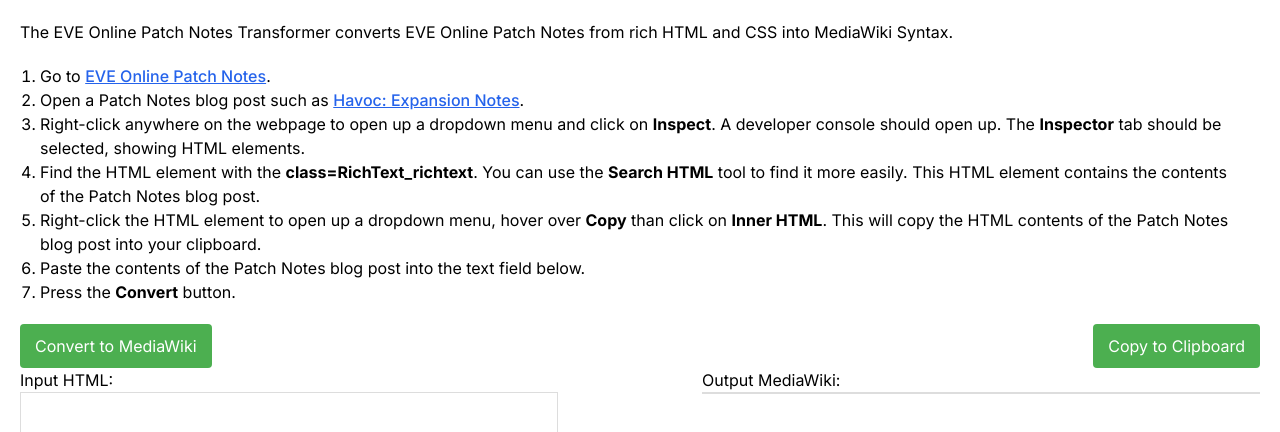
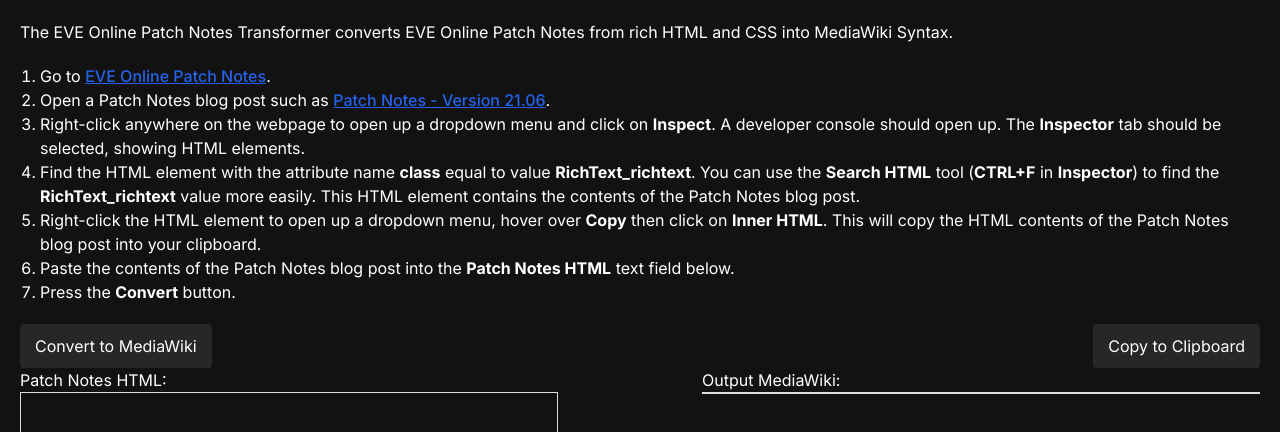
Before and after one commit to MaraArin/EVE-Online-Patch-Transformer, a Next.js app: page / in a window 1280 px wide. Shown: the top 432 px of the page. Built offline with nearby package versions, Linux system fonts and the light colour scheme.

Commit message:
Improved docs and added CSS dark theme

```diff
--- a/app/docs.tsx
+++ b/app/docs.tsx
@@ -27,9 +27,9 @@
           <a
             className="font-medium text-blue-600 underline dark:text-blue-500 hover:no-underline"
             target="_blank"
-            href="https://www.eveonline.com/news/view/havoc-expansion-notes"
+            href="https://www.eveonline.com/news/view/patch-notes-version-21-06"
           >
-            Havoc: Expansion Notes
+            Patch Notes - Version 21.06
           </a>
           .
         </li>
@@ -39,18 +39,18 @@
           <strong>Inspector</strong> tab should be selected, showing HTML elements.
         </li>
         <li>
-          Find the HTML element with the <strong>class=RichText_richtext</strong>.
-          You can use the <strong>Search HTML</strong> tool to find it more easily.
+          Find the HTML element with the attribute name <strong>class</strong> equal to value <strong>RichText_richtext</strong>.
+          You can use the <strong>Search HTML</strong> tool (<strong>CTRL+F</strong> in <strong>Inspector</strong>) to find the <strong>RichText_richtext</strong> value more easily.
           This HTML element contains the contents of the Patch Notes blog post.
         </li>
         <li>
           Right-click the HTML element to open up a dropdown menu, hover over{" "}
-          <strong>Copy</strong> than click on <strong>Inner HTML</strong>. This will
+          <strong>Copy</strong> then click on <strong>Inner HTML</strong>. This will
           copy the HTML contents of the Patch Notes blog post into your
           clipboard.
         </li>
         <li>
-          Paste the contents of the Patch Notes blog post into the text field
+          Paste the contents of the Patch Notes blog post into the <strong>Patch Notes HTML</strong> text field
           below.
         </li>
         <li>
--- a/app/globals.css
+++ b/app/globals.css
@@ -5,6 +5,8 @@
 body {
   font-family: 'Segoe UI', Tahoma, Geneva, Verdana, sans-serif;
   margin: 20px;
+  color: rgb(255, 255, 255);
+  background-color: rgb(18, 18, 18);
 }
 
 ol {
@@ -29,16 +31,19 @@
   box-sizing: border-box;
   border: 1px solid #ddd; /* Add border around textarea */
   resize: none; /* Disable textarea resizing */
+  color: rgb(255, 255, 255);
+  background-color: rgb(18, 18, 18);
 }
 
 button {
-  background-color: #4caf50;
+  /*background-color: #4caf50;*/
   color: white;
   padding: 10px 15px;
   border: none;
   border-radius: 4px;
   cursor: pointer;
   transition: background-color 0.3s;
+  background-image: linear-gradient(rgba(255, 255, 255, 0.09), rgba(255, 255, 255, 0.09));
 }
 
 button:hover {
@@ -50,4 +55,6 @@
   overflow-y: auto; /* Allow vertical scrolling for pre element */
   max-height: 300px; /* Set maximum height for pre element */
   border: 1px solid #ddd; /* Add border around textarea */
+  color: rgb(255, 255, 255);
+  background-color: rgb(18, 18, 18);
 }
--- a/app/page.tsx
+++ b/app/page.tsx
@@ -64,7 +64,7 @@
       </div>
       <div className="container">
         <div className="input-container">
-          <label>Input HTML:</label>
+          <label>Patch Notes HTML:</label>
           <textarea value={inputPatchNoteHTML} onChange={handleInputChange} />
         </div>
         <div className="output-container">
```
